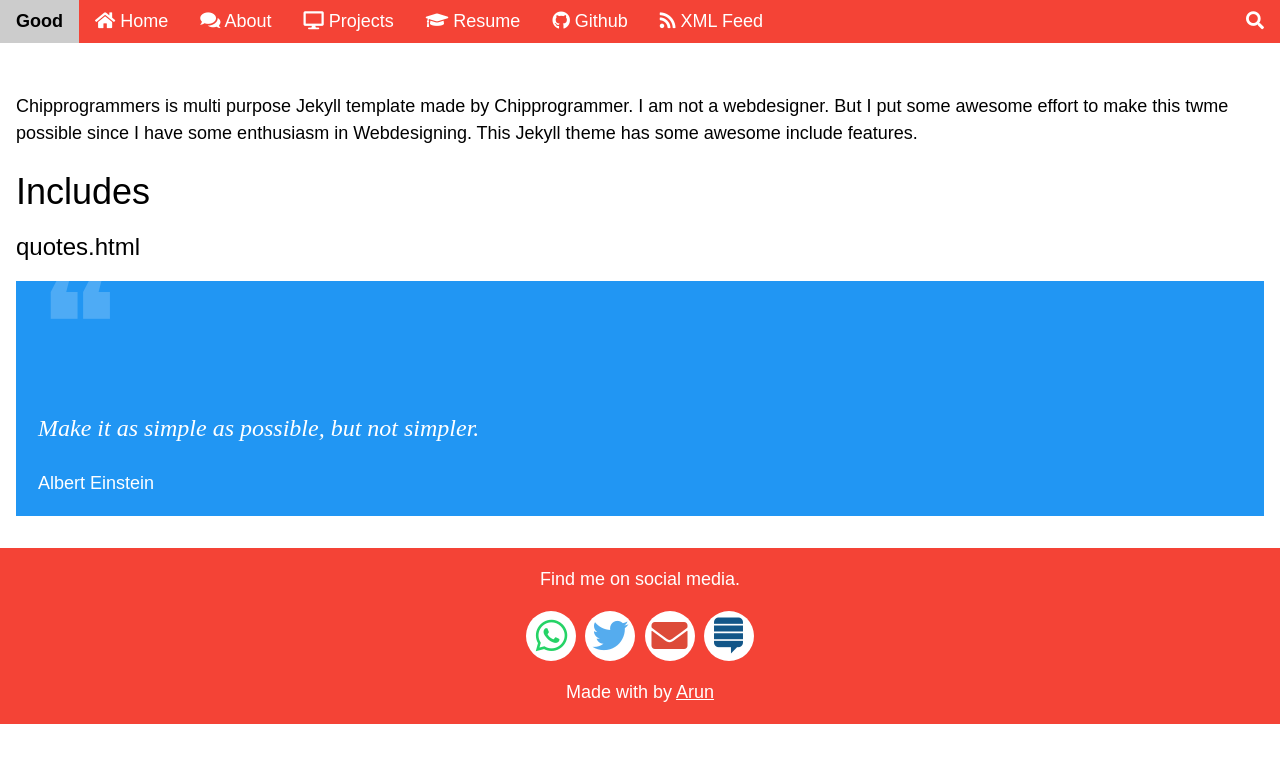
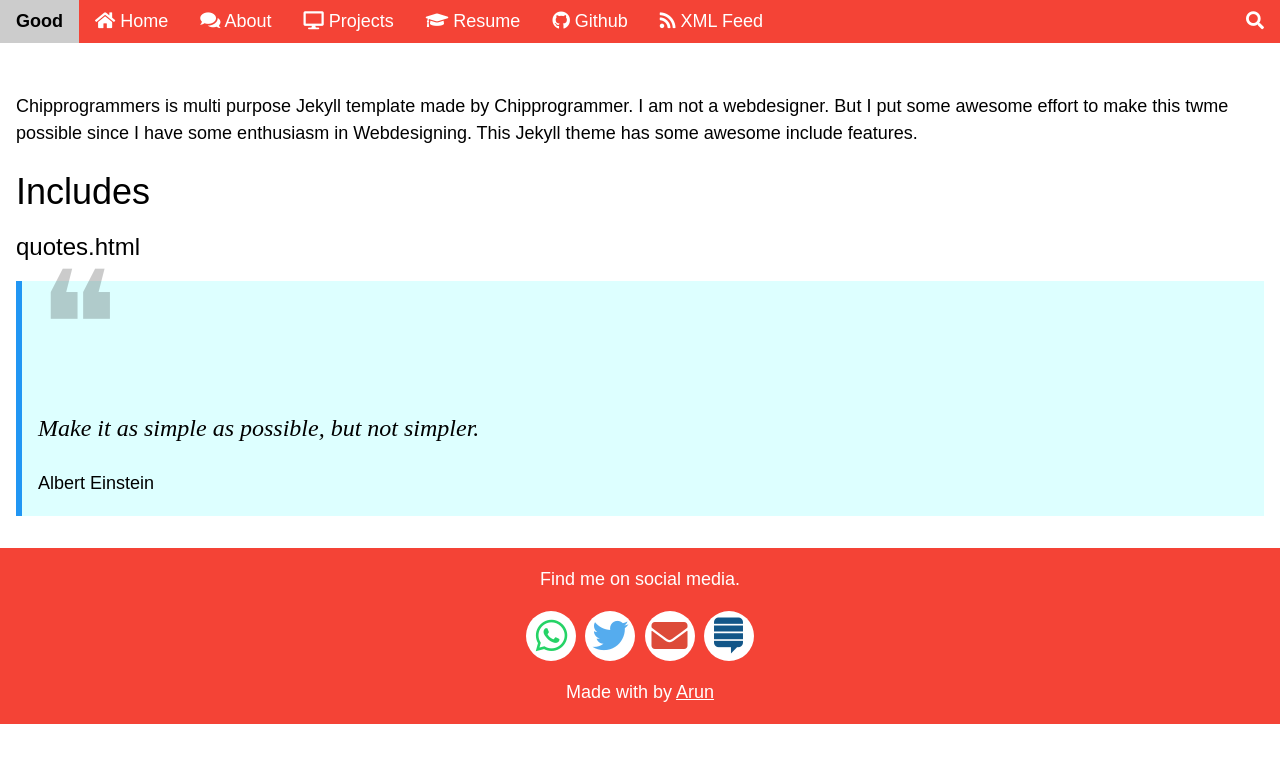
Before and after one commit to chipprogrammers/Good, a Jekyll site: the page built from index.md, in a window 1280 px wide. Shown: the top 763 px of the page. Built offline with Jekyll 4.4.1, drawn with Linux system fonts in a browser that asks for light colours; some web fonts are replaced; comment, search, counter and statistics services are not loaded.

Commit message:
Update index.md

```diff
--- a/index.md
+++ b/index.md
@@ -7,7 +7,7 @@ Chipprogrammers is multi purpose Jekyll template made by Chipprogrammer. I am no
 # Includes
 
 ### quotes.html
-{% include quotes.html container_color="blue" leftbar_color="blue" icon_color="blue" quote="Make it as simple as possible, but not simpler." said_by="Albert Einstein" %}
+{% include quotes.html container_color="pale-blue" leftbar_color="blue" icon_color="blue" quote="Make it as simple as possible, but not simpler." said_by="Albert Einstein" %}
 <!-- <div class="myNote danger"><span>danger: </span>Write your error message here.</div>
 <div class="myNote success"><span>success: </span>Write your success message here. The processor is the ability to another with the processor for the processor for performing arts ayirunnu ennu paranju poyit thirichu odi the same counter offer illayirunnu of the amplifier and answer show an interest.</div>
 <div class="myNote warning"><span>warning: </span>Write your warning message here.</div>
```
